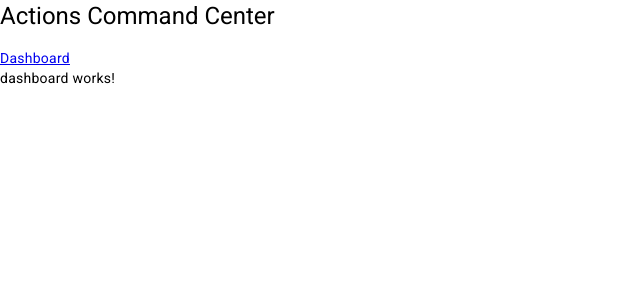
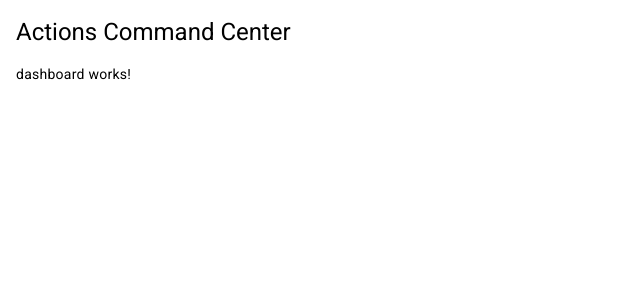
Before and after one commit to philip-gai/actions-command-center, an Angular app in the folder web/: page /dashboard in a window 1280 px wide. Shown: the top 300 px of the page, without its empty margins (0-640 px from the left). Built offline with nearby package versions, Linux system fonts and the light colour scheme.

Commit message:
Fixup the dashboard

```diff
--- a/web/src/app/app.component.html
+++ b/web/src/app/app.component.html
@@ -1,5 +1,2 @@
 <h1>{{title}}</h1>
-<nav>
-  <a routerLink="/dashboard">Dashboard</a>
-</nav>
 <router-outlet></router-outlet>
--- a/web/src/styles.scss
+++ b/web/src/styles.scss
@@ -1,4 +1,4 @@
 /* You can add global styles to this file, and also import other style files */
 
 html, body { height: 100%; }
-body { margin: 0; font-family: Roboto, "Helvetica Neue", sans-serif; }
+body { margin: 1rem; font-family: Roboto, "Helvetica Neue", sans-serif; }
```
